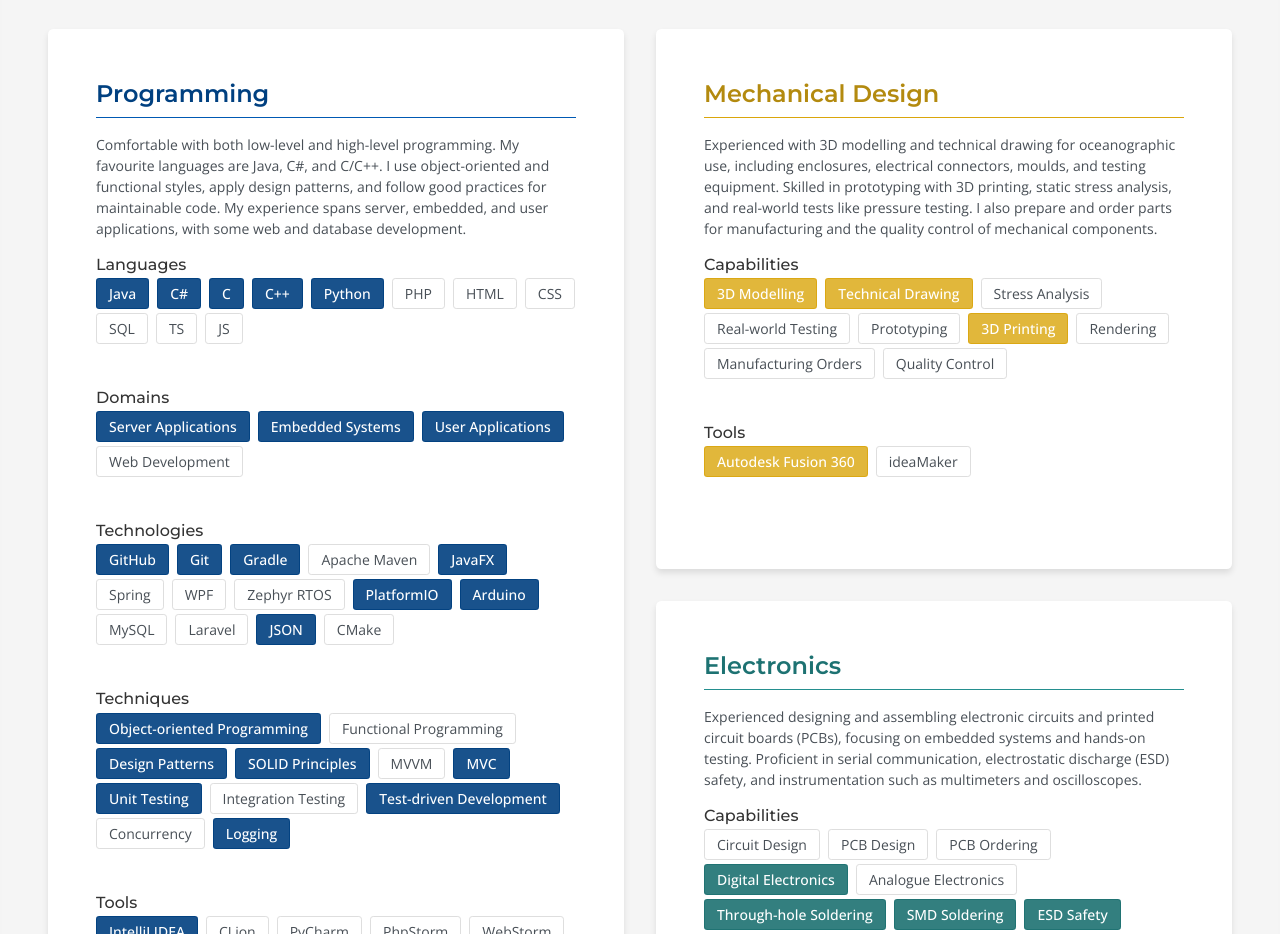
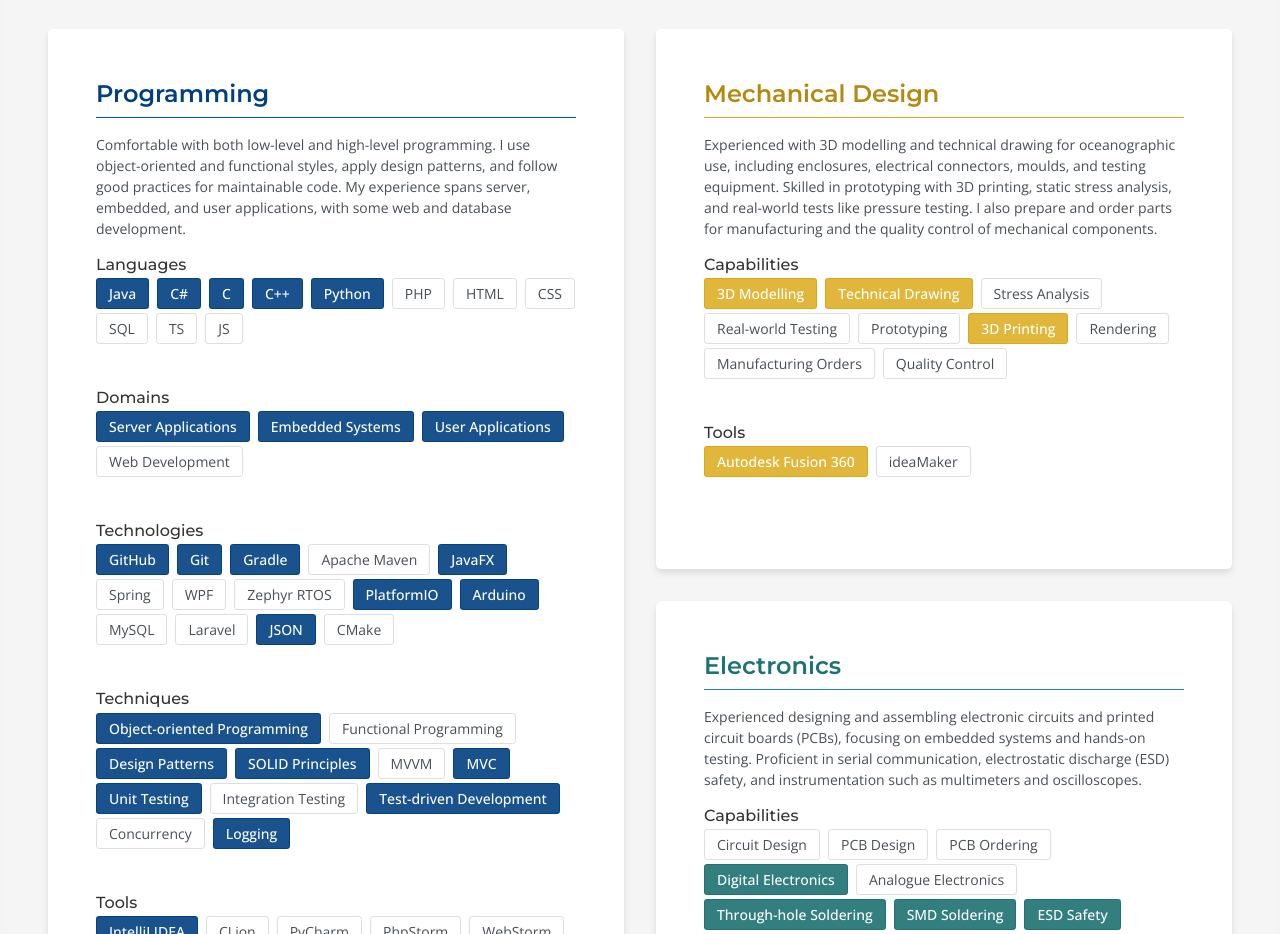
Before and after one commit to borrelunde/portfolio, a website built with Vite: page index.html in a window 1280 px wide. Shown: the part 1503-2437 px from the top of the page. Built offline with nearby package versions, Linux system fonts and the light colour scheme.

Commit message:
fix(skills): simplify programming description for clarity

```diff
--- a/index.html
+++ b/index.html
@@ -86,10 +86,9 @@
                 <div class="skills__card">
                     <h3 class="skills__card-title">Programming</h3>
                     <p class="skills__description">
-                        Comfortable with both low-level and high-level programming. My favourite languages are Java, C#,
-                        and C/C++. I use object-oriented and functional styles, apply design patterns, and follow good
-                        practices for maintainable code. My experience spans server, embedded, and user applications,
-                        with some web and database development.
+                        Comfortable with both low-level and high-level programming. I use object-oriented and functional
+                        styles, apply design patterns, and follow good practices for maintainable code. My experience
+                        spans server, embedded, and user applications, with some web and database development.
                     </p>
 
                     <div class="skills__group">
```
